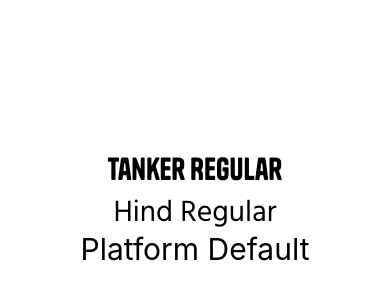
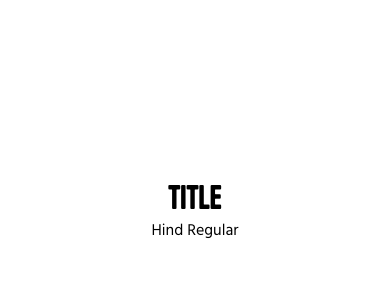
Before and after one commit to rokkoo/shoppit, a React Native app: screen /home in a window 390 px wide. Shown: the part 214-514 px from the top of the page. Built offline with nearby package versions, Linux system fonts and the light colour scheme.

Commit message:
core: add primary text components - title - text

```diff
--- /dev/null
+++ b/src/app/components/Text/index.tsx
@@ -0,0 +1,19 @@
+import { StyleProp, StyleSheet, Text as RNText, TextStyle } from "react-native";
+
+type TextProps = {
+  children: string;
+  style?: StyleProp<TextStyle>;
+};
+
+const Text: React.FC<TextProps> = ({ children, style }) => {
+  return <RNText style={[style, styles.title]}>{children}</RNText>;
+};
+
+const styles = StyleSheet.create({
+  title: {
+    fontFamily: "HindRegular",
+    fontSize: 16,
+  },
+});
+
+export default Text;
--- /dev/null
+++ b/src/app/components/Title/index.tsx
@@ -0,0 +1,19 @@
+import { StyleProp, StyleSheet, Text, TextStyle } from "react-native";
+
+type TitleProps = {
+  children: string;
+  style?: StyleProp<TextStyle>;
+};
+
+const Title: React.FC<TitleProps> = ({ children, style }) => {
+  return <Text style={[style, styles.title]}>{children}</Text>;
+};
+
+const styles = StyleSheet.create({
+  title: {
+    fontFamily: "TankerRegular",
+    fontSize: 32,
+  },
+});
+
+export default Title;
--- a/src/home/index.tsx
+++ b/src/home/index.tsx
@@ -1,15 +1,12 @@
-import { StyleSheet, Text, View } from 'react-native';
+import { StyleSheet, View } from "react-native";
+import Text from "src/app/components/Text";
+import Title from "src/app/components/Title";
 
 function Home() {
   return (
     <View style={styles.container}>
-      <Text style={{ fontFamily: 'TankerRegular', fontSize: 30 }}>
-        Tanker Regular
-      </Text>
-      <Text style={{ fontFamily: 'HindRegular', fontSize: 30 }}>
-        Hind Regular
-      </Text>
-      <Text style={{ fontSize: 30 }}>Platform Default</Text>
+      <Title>title</Title>
+      <Text>Hind Regular</Text>
     </View>
   );
 }
@@ -17,9 +14,9 @@ function Home() {
 const styles = StyleSheet.create({
   container: {
     flex: 1,
-    backgroundColor: '#fff',
-    alignItems: 'center',
-    justifyContent: 'center',
+    backgroundColor: "#fff",
+    alignItems: "center",
+    justifyContent: "center",
   },
 });
 
```
